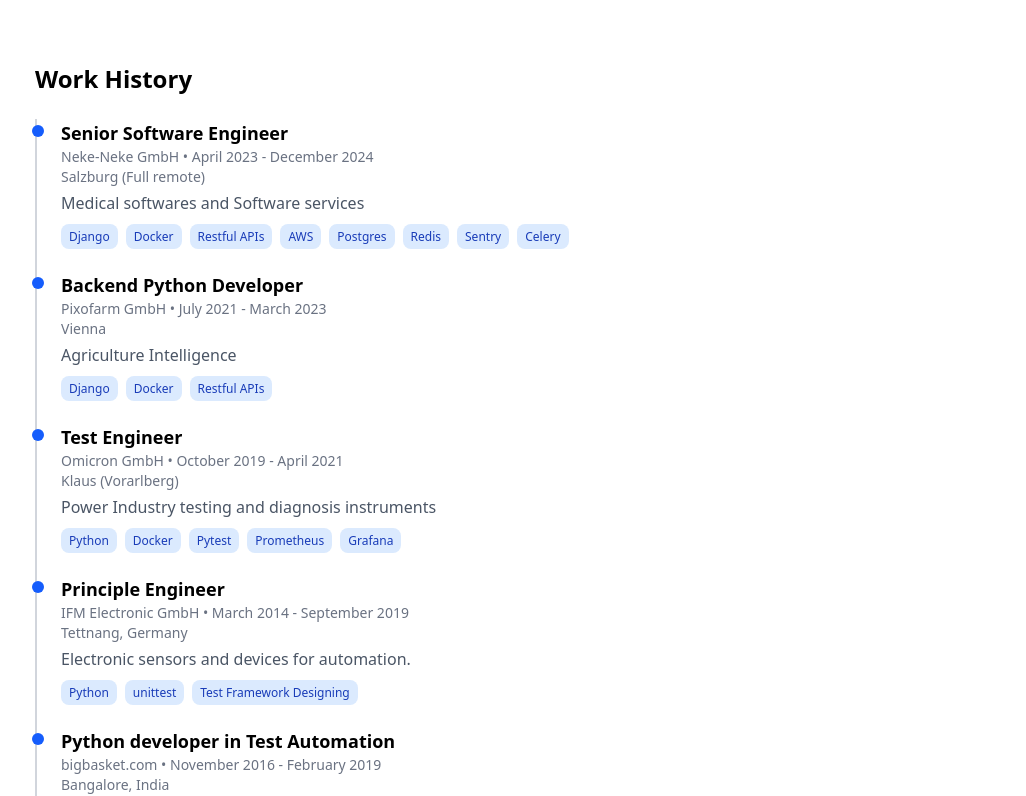
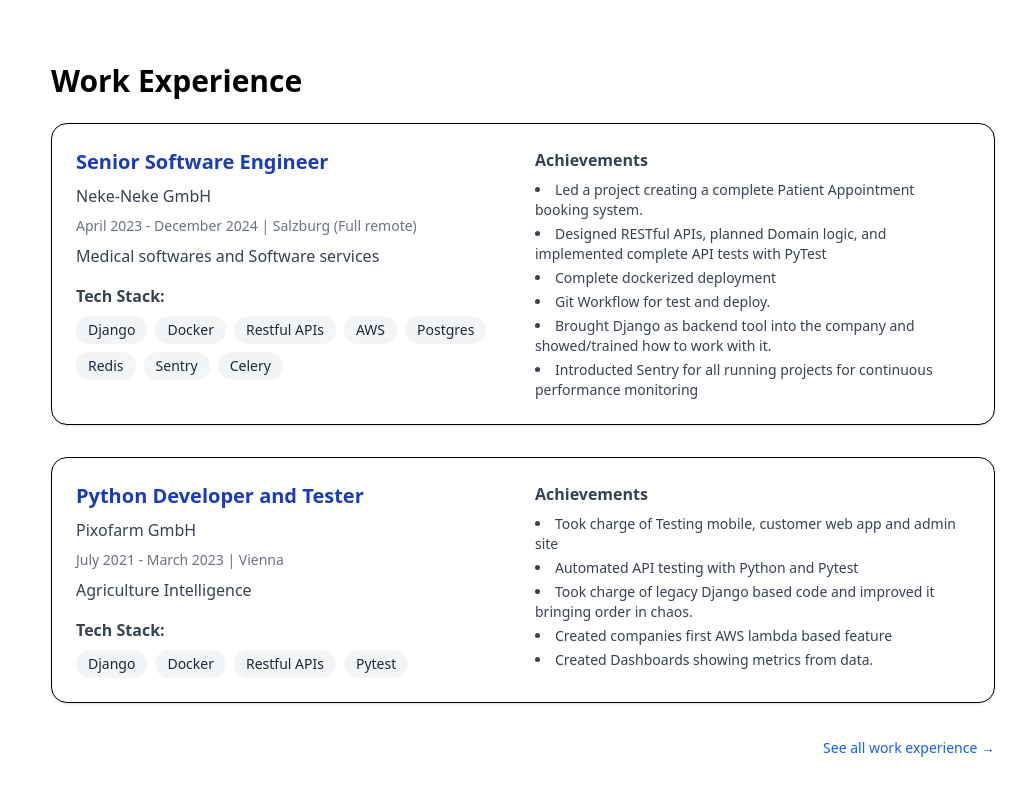
Before and after one commit to arindam31/arindam31.github.io, a React (Vite) app: page / in a window 1280 px wide. Shown: the part 605-1401 px from the top of the page, without its empty margins (117-1143 px from the left). Built offline with nearby package versions, Linux system fonts and the light colour scheme.

Commit message:
Work experience page and more dark mode support

```diff
--- a/src/App.tsx
+++ b/src/App.tsx
@@ -1,12 +1,14 @@
 import { Routes, Route } from "react-router-dom";
 import HomePage from "./pages/HomePage";
 import TestingProjectPage from "./pages/TestingProjectsPage"
+import WorkExperiencePage from "./pages/WorkExperiencePage";
 
 export default function App() {
   return (
     <Routes>
       <Route path="/" element={<HomePage />} />
       <Route path="/testing-demos" element={<TestingProjectPage />} />
+      <Route path="/work" element={<WorkExperiencePage  />} />
     </Routes>
   );
 }
--- a/src/components/Header.tsx
+++ b/src/components/Header.tsx
@@ -16,7 +16,6 @@
         {/* Full nav on medium+ screens */}
         <ul className="hidden md:flex space-x-6 text-sm font-medium text-gray-700">
           <li><a href="#intro" className="hover:text-blue-600 transition">Intro</a></li>
-          <li><a href="#work" className="hover:text-blue-600 transition">Work History</a></li>
           <li><a href="#projects" className="hover:text-blue-600 transition">Projects</a></li>
           <Link
             to="/testing-demos"
@@ -25,7 +24,12 @@
             Testing Projects
           </Link>
           <li><a href="#skills" className="hover:text-blue-600 transition">Skills</a></li>
-          <li><a href="#experience" className="hover:text-blue-600 transition">Experience</a></li>
+          <Link
+            to="/work"
+            className="hover:text-blue-600 transition"
+          >
+            Work History
+          </Link>
           <li><a href="#contact" className="hover:text-blue-600 transition">Contact</a></li>
         </ul>
         <div className="flex items-center gap-3">
--- a/src/components/IntroSection.tsx
+++ b/src/components/IntroSection.tsx
@@ -1,4 +1,3 @@
-import React from "react";
 
 interface IntroSectionProps {
   headerText: string;
@@ -14,7 +13,7 @@
   return (
     <section
       id="intro"
-      className="w-full rounded-lg shadow bg-gradient-to-br from-blue-50 to-white
+      className="w-full rounded-lg shadow bg-gradient-to-br from-blue-300 to-white
       dark:from-gray-800 dark:to-gray-800
       text-gray-800 dark:text-gray-100 py-10
       border border-gray-200 dark:border-gray-700"
--- a/src/components/WorkHistorySection.tsx
+++ b/src/components/WorkHistorySection.tsx
@@ -1,41 +1,29 @@
 import { workHistory } from "../data/workHistory";
-import { Skill } from "../data/skills";
+import WorkPlace from "./WorkPlace";
 
+export default function WorkExperienceSection({ limit }: { limit?: number }) {
+  const worksToShow = limit ? workHistory.slice(0, limit) : workHistory;
 
-export default function WorkHistorySection() {
-    return (
-        <section id="work" className="scroll-mt-20">
-            <h2 className="text-2xl font-semibold mb-6">Work History</h2>
-            <ul className="border-l-2 border-gray-300 space-y-6 pl-6">
-                {workHistory.map((job, index) => (
-                    <li key={index} className="relative">
-                        <div className="absolute w-3 h-3 bg-blue-600 rounded-full left-[-1.8rem] top-1.5"></div>
-                        <h3 className="text-lg font-bold">
-                            {job.title}
-                            </h3>
-                        <p className="text-sm text-gray-500">
-                            {job.company} • {job.period}</p>
-                        <p className="text-sm text-gray-500">{job.location}</p>
-                        {job.description && (
-                            <p className="text-gray-600 mt-1">{job.description}</p>
-                        )}
-                        {job.skills && job.skills.length > 0 && (
-                            <ul className="flex flex-wrap gap-2 mt-2">
-                                {job.skills
-                                .filter((skill):skill is Skill => Boolean(skill))
-                                .map((skill, idx) => (
-                                    <li key={idx}>
-                                        <span className="px-2 py-1 text-xs font-medium bg-blue-100 text-blue-800 rounded-lg">
-                                            {skill.title}
-                                        </span>
-                                    </li>
-                                ))}
-                            </ul>
-                        )
-                        }
-                    </li>
-                ))}
-            </ul>
-        </section>
-    )
+  return (
+    <section id="work-experience" className="space-y-8 max-w-5xl mx-auto px-4">
+      <h2 className="text-3xl font-bold mb-6">Work Experience</h2>
+
+      <div className="flex flex-col gap-8">
+        {worksToShow.map((work, idx) => (
+          <WorkPlace key={idx} work={work} />
+        ))}
+      </div>
+
+      {limit && (
+        <div className="mt-4 text-right">
+          <a
+            href="/work"
+            className="text-blue-600 hover:underline text-sm font-medium"
+          >
+            See all work experience →
+          </a>
+        </div>
+      )}
+    </section>
+  );
 }
--- /dev/null
+++ b/src/components/WorkPlace.tsx
@@ -0,0 +1,63 @@
+import { WorkItem } from "../data/workHistory";
+
+export default function WorkPlace({ work }: { work: WorkItem }) {
+  return (
+    <article className="border rounded-2xl p-6 shadow-sm bg-white dark:bg-gray-600">
+      <div className="grid grid-cols-1 md:grid-cols-2 gap-6">
+        {/* LEFT COLUMN */}
+        <div className="space-y-2">
+          <h3 className="text-xl font-semibold text-blue-800 dark:text-blue-300">
+            {work.title}
+          </h3>
+          <p className="text-gray-700 dark:text-gray-100 font-medium">
+            {work.company}
+          </p>
+          <p className="text-sm text-gray-500 dark:text-gray-100">
+            {work.period} | {work.location}
+          </p>
+          {work.description && (
+            <p className="mt-2 text-gray-700 dark:text-gray-100">
+              {work.description}
+            </p>
+          )}
+
+          {work.skills?.length && (
+            <div className="mt-4">
+              <h4 className="font-semibold mb-2 text-gray-700 dark:text-gray-100">
+                Tech Stack:
+              </h4>
+              <ul className="flex flex-wrap gap-2">
+                {work.skills.map((skill, idx) => (
+                  <li
+                    key={idx}
+                    className="bg-gray-100 text-gray-800 dark:text-gray-800 dark:text-gray-100 rounded-full px-3 py-1 text-sm"
+                  >
+                    {skill.title}
+                  </li>
+                ))}
+              </ul>
+            </div>
+          )}
+        </div>
+
+        {/* RIGHT COLUMN - ACHIEVEMENTS */}
+        {work.achievements?.length ? (
+          <div className="space-y-2">
+            <h4 className="font-semibold text-gray-700 dark:text-gray-100 mb-2">
+              Achievements
+            </h4>
+            <ul className="list-disc list-inside space-y-1 text-gray-700 dark:text-gray-100 text-sm">
+              {work.achievements.map((item, idx) => (
+                <li key={idx}>{item}</li>
+              ))}
+            </ul>
+          </div>
+        ) : (
+          <div className="text-sm text-gray-400 italic">
+            No notable achievements listed
+          </div>
+        )}
+      </div>
+    </article>
+  );
+}
--- a/src/data/workHistory.ts
+++ b/src/data/workHistory.ts
@@ -1,19 +1,20 @@
-import { Skill, skills } from "./skills";
+import { SkillProps, skills } from "./skills";
 
 export type WorkItem = {
     title: string;
     company: string;
     period: string;
     location: string;
-    description?:string;
-    skills?: Skill[];
+    description?: string;
+    skills?: SkillProps[];
+    achievements?: string[];
 };
 
-function getSkillByTitle(title : string): Skill | undefined {
+function getSkillByTitle(title : string): SkillProps | undefined {
     return skills.find((skill) => skill.title.toLowerCase() === title.toLowerCase());
 }
 
-function requireSkill(title: string): Skill {
+function requireSkill(title: string): SkillProps {
     const skill = getSkillByTitle(title);
     if (!skill) throw new Error(`Skill not found: ${title}`);
     return skill;
@@ -27,6 +28,14 @@
         description: "Medical softwares and Software services",
         period: "April 2023 - December 2024",
         location: "Salzburg (Full remote)",
+        achievements: [
+            "Led a project creating a complete Patient Appointment booking system.",
+            "Designed RESTful APIs, planned Domain logic, and implemented complete API tests with PyTest",
+            "Complete dockerized deployment",
+            "Git Workflow for test and deploy.",
+            "Brought Django as backend tool into the company and showed/trained how to work with it.",
+            "Introducted Sentry for all running projects for continuous performance monitoring"
+        ],
         skills:  [
             requireSkill("Django"),
             requireSkill("Docker"),
@@ -39,15 +48,24 @@
         ]
     },
     {
-        title: "Backend Python Developer",
+        title: "Python Developer and Tester",
         company: "Pixofarm GmbH",
         description: "Agriculture Intelligence",
         period: "July 2021 - March 2023",
         location: "Vienna",
+        achievements: [
+            "Took charge of Testing mobile, customer web app and admin site",
+            "Automated API testing with Python and Pytest",
+            "Took charge of legacy Django based code and improved it bringing order in chaos.",
+            "Created companies first AWS lambda based feature",
+            "Created Dashboards showing metrics from data."
+        ],
         skills:  [
             requireSkill("Django"),
             requireSkill("Docker"),
             requireSkill("Restful APIs"),
+            requireSkill("Pytest"),
+
         ]
     },
     {
@@ -56,6 +74,11 @@
         description: "Power Industry testing and diagnosis instruments",
         period: "October 2019 - April 2021",
         location: "Klaus (Vorarlberg)",
+        achievements: [
+            "Maintained and expanded Pytest based Test Framework writing integration tests for OEM products. ",
+            "Monitored daily test runs on Build bot (Continuous testing tool) and debugged issues",
+            "Monitored system performance and added performance tests using Grafana , Prometheus, and InfluxDB",
+        ],
         skills:  [
             requireSkill("Python"),
             requireSkill("Docker"),
--- a/src/pages/HomePage.tsx
+++ b/src/pages/HomePage.tsx
@@ -25,7 +25,7 @@
             showImage={true}
           />
         <SkillSection />
-        <WorkHistorySection />
+        <WorkHistorySection limit={2} />
         <ProjectSection />
         <ContactSection />
       </main>
--- /dev/null
+++ b/src/pages/WorkExperiencePage.tsx
@@ -0,0 +1,24 @@
+import Header from "../components/Header";
+import IntroSection from "../components/IntroSection";
+import WorkHistorySection from "../components/WorkHistorySection";
+
+
+
+const intro = "Here you will find my work details so far since 2010. 15 years and counting";
+
+export default function WorkExperiencePage() {
+  return (
+    <>
+      <Header />
+      <main className="p-4 max-w-4xl mx-auto space-y-12">
+        <IntroSection
+          headerText="My journey so far as a professional"
+          bodyText={intro}
+          showImage={true}
+        />
+        <WorkHistorySection  />
+
+      </main>
+    </>
+  );
+}
```
